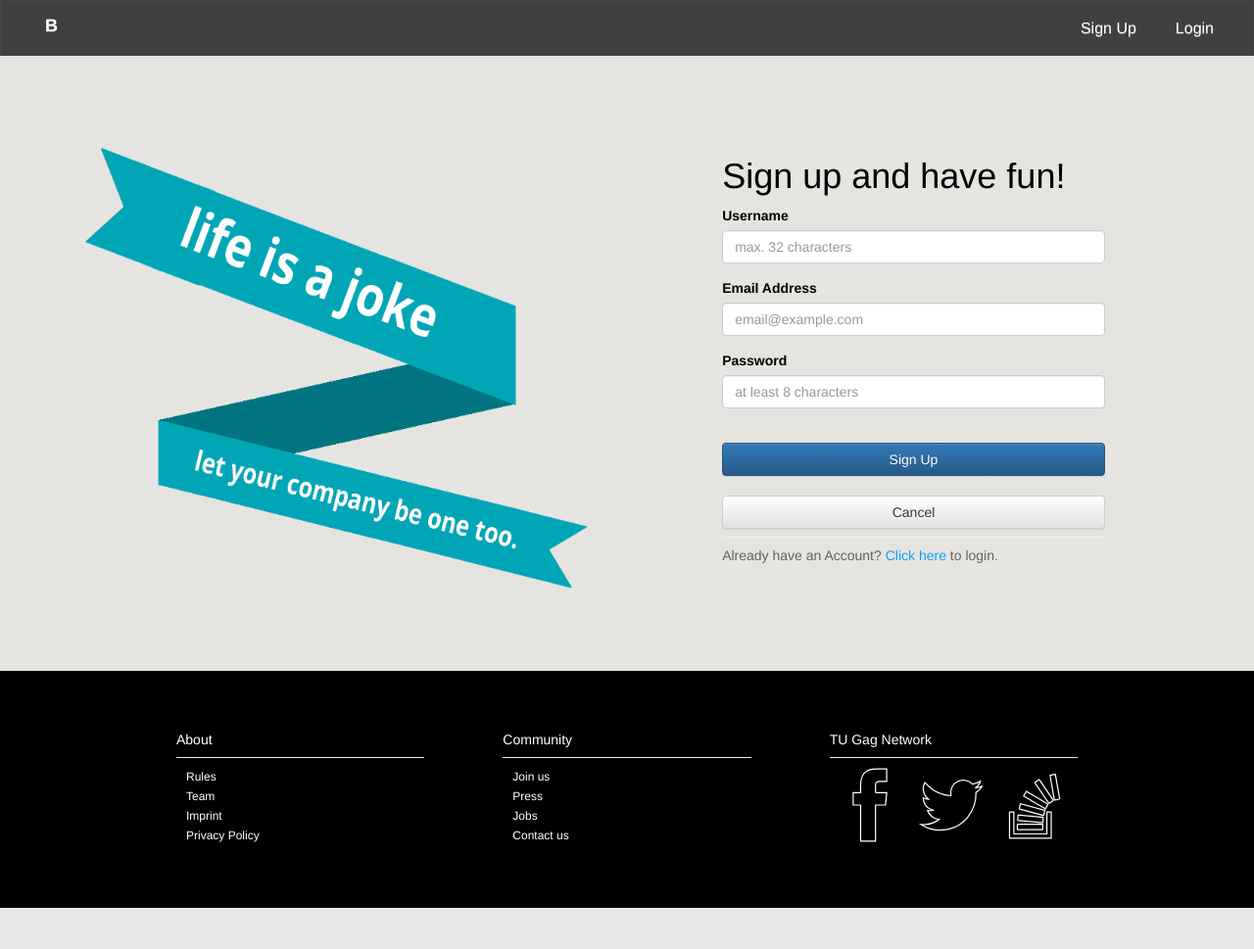
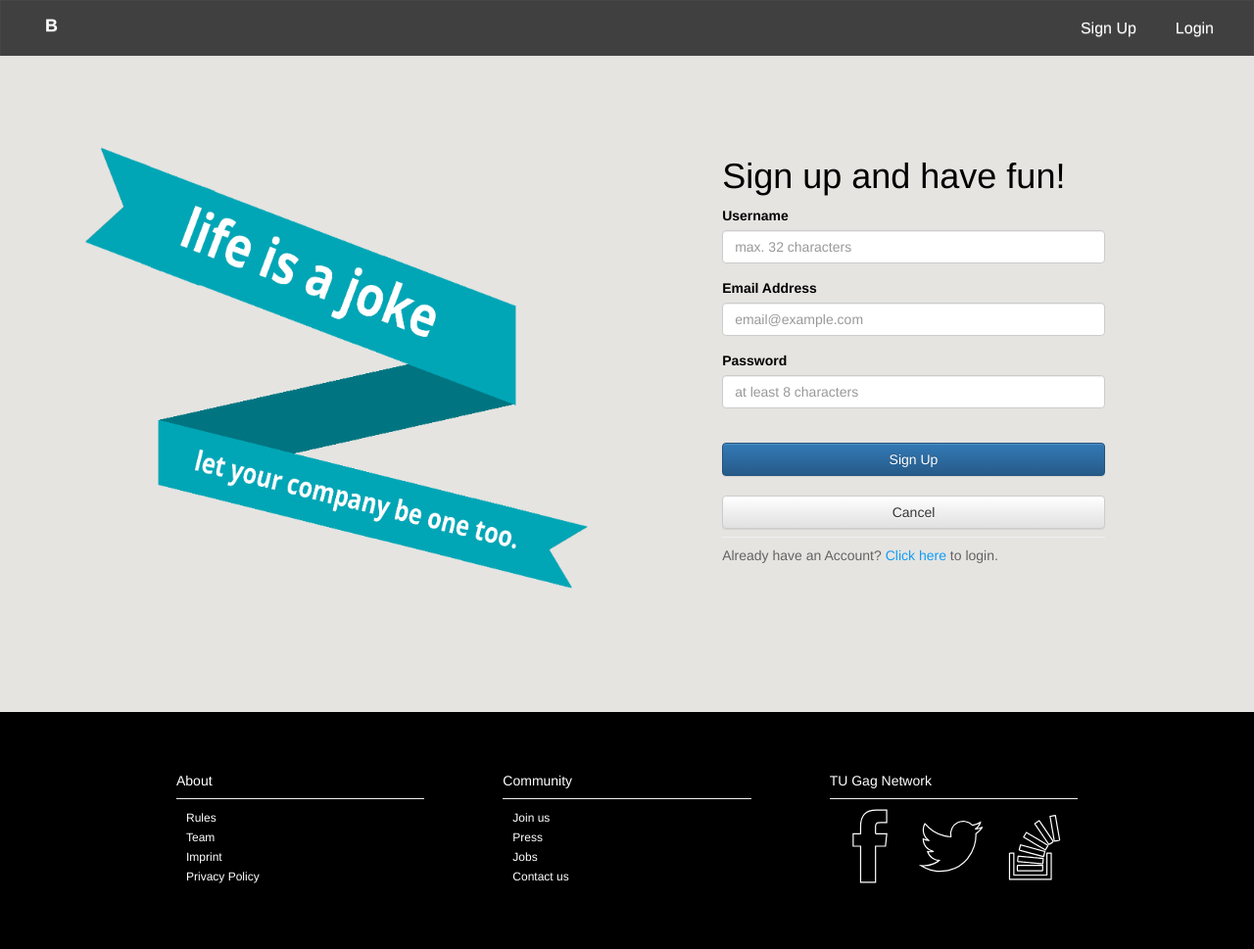
Before and after one commit to SNDjango/server, a Django app: page / in a window 1280 px wide. Shown: the whole page at 98% size. Before the commit the page ends 927 px from the top, so only its background shows below. Run offline with Django 3.2, Linux system fonts and the light colour scheme; data that the repository does not hold is empty; some libraries are stand-ins or nearby versions.

Commit message:
Update main.css
Fixed it! :)

```diff
--- a/snd/image_board/static/css/main.css
+++ b/snd/image_board/static/css/main.css
@@ -16,8 +16,8 @@ body {
 	margin-top: 0;
     position: relative;
     margin: 0;
-    padding-bottom: 200px;
-    min-height: 100%;
+    height: 100%;
+    padding-bottom:240px;
 }
 
 #main {
@@ -434,7 +434,6 @@ a.hashtag-link:hover {
 }
 
 .footer{
-    position: absolute;
     right: 0;
     left: 0;
     padding: 20px;
@@ -442,6 +441,11 @@ a.hashtag-link:hover {
     width: 100%;
     bottom: 0;
     background-color:#000;
+    display:table;
+    clear:both;
+    position:relative;
+    bottom:0;
+    height:240px;
 }
 
 .footerblock{
@@ -477,6 +481,12 @@ svg {
   stroke-width:15;
   fill:none;
 }
+
+.wrapperContent{
+    min-height:100%;
+    height:auto !important;
+}
+
 #tw {stroke-dasharray:  300 , 0, 3000;}
 #st {stroke-dasharray:    0 , 0, 2300;}
 #fa {stroke-dasharray:    0 , 0, 2900;}
```
